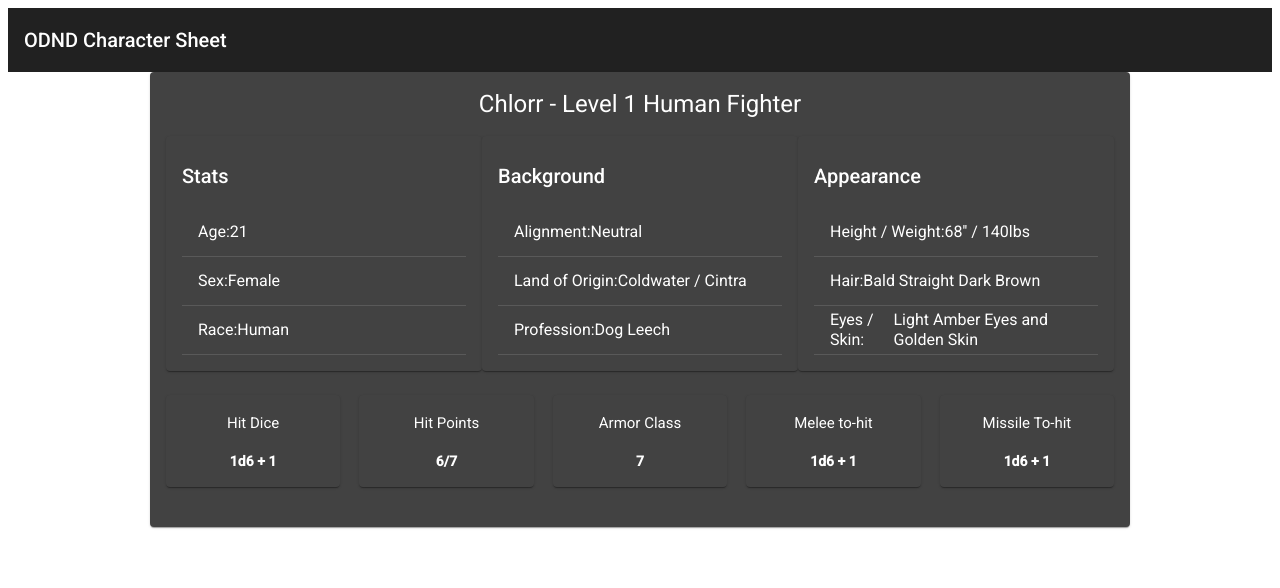
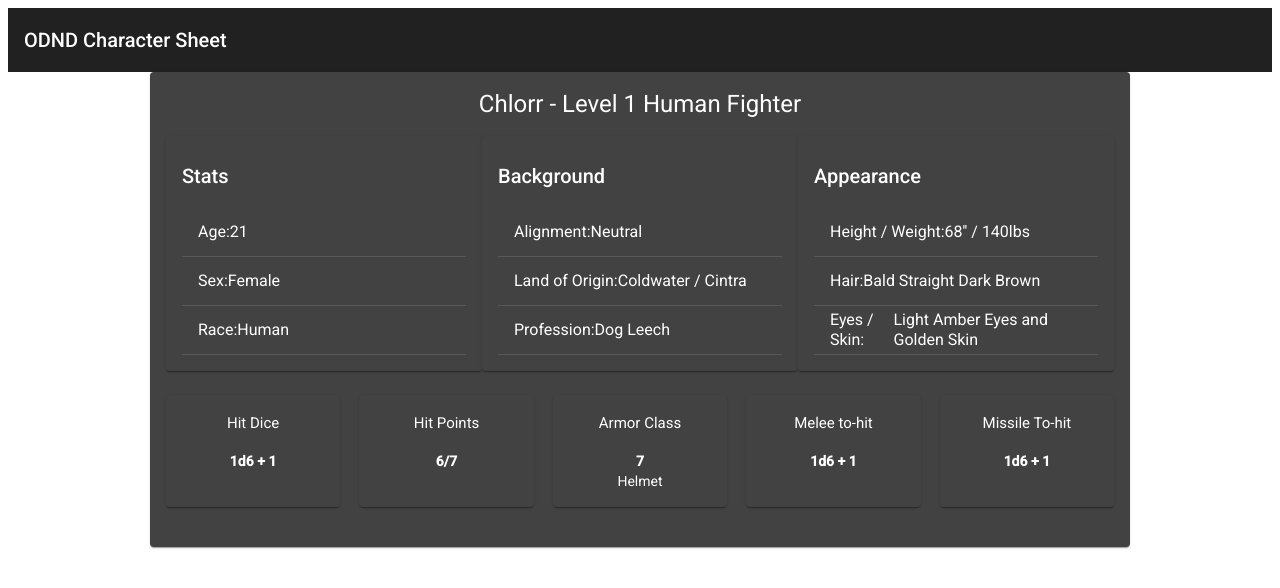
Before and after one commit to xrnm/Primeval-Arcana-Character-Sheet, an Angular app: page / in a window 1280 px wide. Shown: the top 588 px of the page. Built offline with nearby package versions, Linux system fonts and the light colour scheme.

Commit message:
helmet and shield

```diff
--- a/src/app/character.ts
+++ b/src/app/character.ts
@@ -20,6 +20,8 @@ export interface Character {
   current_hp: number,
   total_hp: number,
   armor_class: number,
+  helmet: boolean,
+  shield: boolean,
   melee_th_base: number,
   melee_th_bonus: number,
   missile_th_base: number,
--- a/src/app/chlorr.ts
+++ b/src/app/chlorr.ts
@@ -22,6 +22,8 @@ export const CHLORR: Character = {
   current_hp: 6,
   total_hp: 7,
   armor_class: 7,
+  helmet: true,
+  shield: false,
   melee_th_base: 1,
   melee_th_bonus: 1,
   missile_th_base: 1,
--- a/src/app/show-character/character-card/character-card.component.html
+++ b/src/app/show-character/character-card/character-card.component.html
@@ -48,6 +48,8 @@
       <mat-card>
         <h4>Armor Class</h4>
         <strong>{{character.armor_class}}</strong>
+        <span *ngIf="character.helmet"><br /> Helmet</span>
+        <span *ngIf="character.shield"><br /> Shield</span>
       </mat-card>
       <mat-card>
         <h4>Melee to-hit</h4>
```
